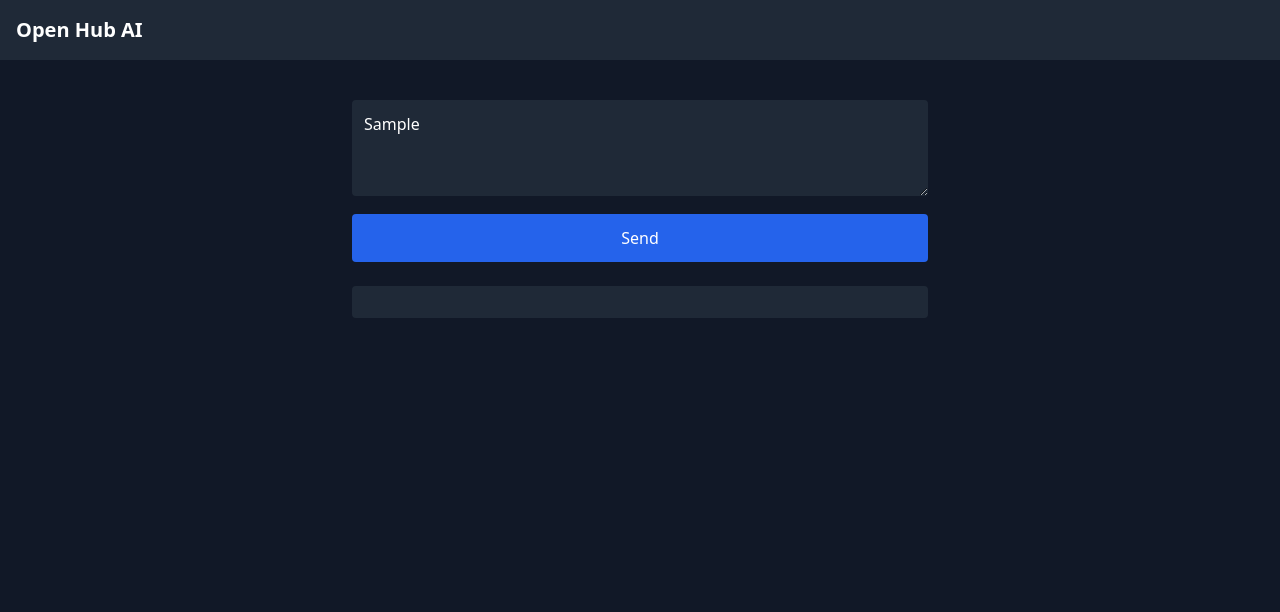
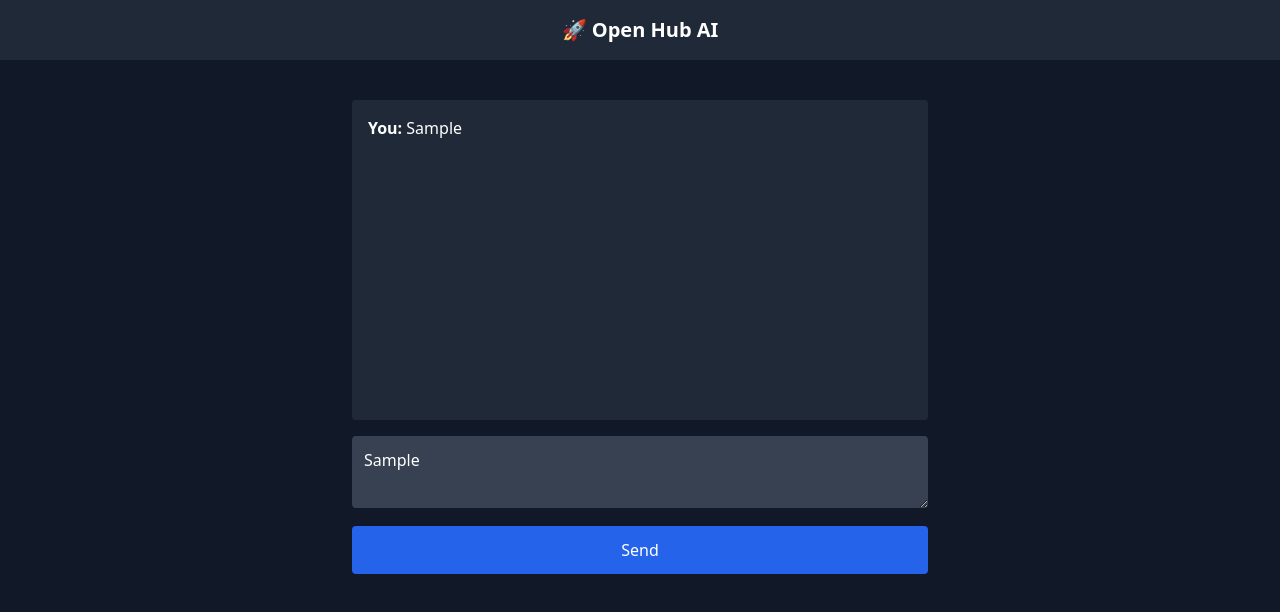
Before and after one commit to aroh097/openhub-ai, a website: page index.html in a window 1280 px wide. Both pictures are taken after typing "Sample" into the empty fields and a click on the button "Send". Drawn offline with nearby package versions, Linux system fonts and the light colour scheme; no server answers.

Commit message:
Update index.html

```diff
--- a/index.html
+++ b/index.html
@@ -8,23 +8,30 @@
 </head>
 <body class="bg-gray-900 text-white">
 
-  <nav class="flex justify-between items-center p-4 bg-gray-800">
-    <h1 class="text-xl font-bold">Open Hub AI</h1>
+  <nav class="p-4 bg-gray-800 text-center text-xl font-bold">
+    🚀 Open Hub AI
   </nav>
 
-  <div class="flex flex-col items-center mt-10">
+  <div class="flex flex-col items-center mt-10 px-4">
     <div class="w-full max-w-xl">
-      <textarea id="userInput" class="w-full p-3 rounded bg-gray-800" rows="3" placeholder="Ask anything..."></textarea>
+
+      <div id="chatBox" class="bg-gray-800 p-4 rounded h-80 overflow-y-auto mb-4"></div>
+
+      <textarea id="userInput" class="w-full p-3 rounded bg-gray-700" rows="2" placeholder="Ask anything..."></textarea>
+
       <button onclick="sendMessage()" class="mt-3 w-full bg-blue-600 p-3 rounded">Send</button>
-      <div id="response" class="mt-6 bg-gray-800 p-4 rounded"></div>
+
     </div>
   </div>
 
   <script>
     async function sendMessage() {
       let input = document.getElementById("userInput").value;
+      let chatBox = document.getElementById("chatBox");
 
-      let response = await fetch("http://localhost:5000/chat", {
+      chatBox.innerHTML += `<p><b>You:</b> ${input}</p>`;
+
+      let res = await fetch("https://openhub-ai.onrender.com/chat", {
         method: "POST",
         headers: {
           "Content-Type": "application/json"
@@ -32,8 +39,12 @@
         body: JSON.stringify({ message: input })
       });
 
-      let data = await response.json();
-      document.getElementById("response").innerText = data.reply;
+      let data = await res.json();
+
+      chatBox.innerHTML += `<p class='text-green-400'><b>AI:</b> ${data.reply}</p>`;
+      chatBox.scrollTop = chatBox.scrollHeight;
+
+      document.getElementById("userInput").value = "";
     }
   </script>
 
```
